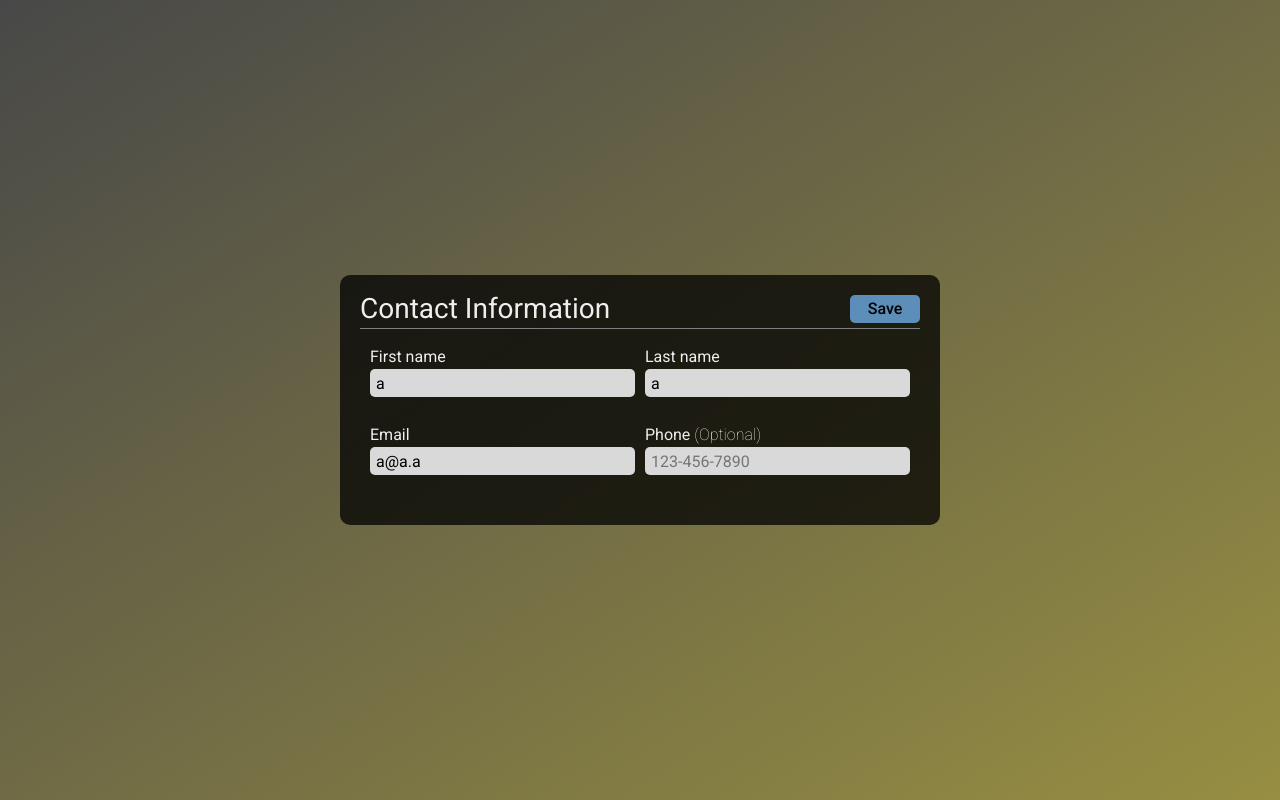
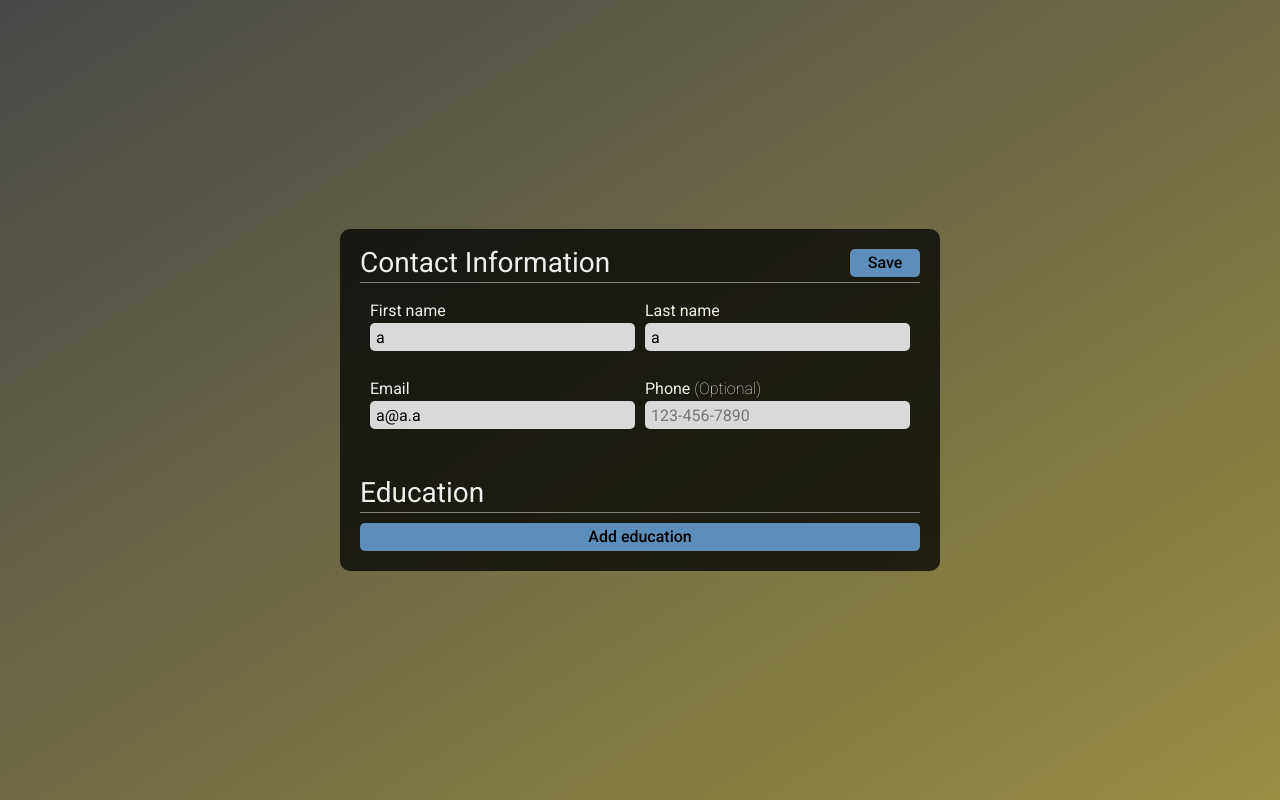
Before and after one commit to pv-230/odin-cv-app, a React app: page / in a window 1280 px wide. Built offline with nearby package versions, Linux system fonts and the light colour scheme.

Commit message:
Add initial education info components

```diff
--- a/src/components/CV/CV.js
+++ b/src/components/CV/CV.js
@@ -1,12 +1,14 @@
 import React, { Component } from 'react';
 import './CV.css';
 import ContactInfo from '../ContactInfo/ContactInfo';
+import EducationInfo from '../EducationInfo/EducationInfo';
 
 export default class CV extends Component {
   render() {
     return (
       <div className="cv">
         <ContactInfo />
+        <EducationInfo />
       </div>
     );
   }
--- /dev/null
+++ b/src/components/EducationInfo/EducationInfo.css
@@ -0,0 +1,18 @@
+.education-info {
+  display: flex;
+  flex-direction: column;
+  justify-content: center;
+  align-items: center;
+  gap: 10px;
+}
+
+.education-info__title-bar {
+  width: 100%;
+  border-bottom: 1px solid var(--border-color);
+  padding-bottom: 5px;
+  font-size: var(--title-bar-font-size);
+}
+
+.education-info__add-btn {
+  width: 100%;
+}
--- /dev/null
+++ b/src/components/EducationInfo/EducationInfo.js
@@ -0,0 +1,46 @@
+import React, { Component } from 'react';
+import './EducationInfo.css';
+import EducationInfoForm from '../EducationInfoForm/EducationInfoForm';
+
+export default class EducationInfo extends Component {
+  constructor(props) {
+    super(props);
+    this.state = {
+      educations: [],
+    };
+    this.handleAddEducation = this.handleAddEducation.bind(this);
+  }
+
+  /**
+   * Event handler for adding a new education.
+   */
+  handleAddEducation() {
+    this.setState((prevState) => {
+      const { educations } = prevState;
+      const newEducation = {
+        id: crypto.randomUUID(),
+      };
+      return { educations: [...educations, newEducation] };
+    });
+  }
+
+  render() {
+    const { educations } = this.state;
+
+    return (
+      <div className="education-info">
+        <div className="education-info__title-bar">Education</div>
+        {educations.map((education) => (
+          <EducationInfoForm key={education.id} />
+        ))}
+        <button
+          className="education-info__add-btn"
+          type="button"
+          onClick={this.handleAddEducation}
+        >
+          Add education
+        </button>
+      </div>
+    );
+  }
+}
--- /dev/null
+++ b/src/components/EducationInfoForm/EducationInfoForm.js
@@ -0,0 +1,8 @@
+import React, { Component } from 'react';
+import './EducationInfoForm.css';
+
+export default class EducationInfoForm extends Component {
+  render() {
+    return <form>New form</form>;
+  }
+}
```
Also changed, not shown: src/components/EducationInfoForm/EducationInfoForm.css (added).
